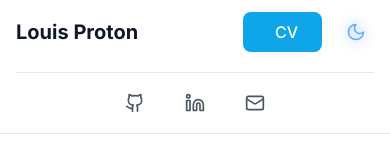
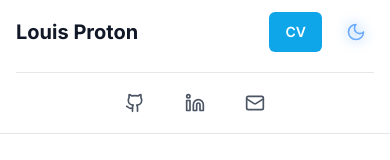
Before and after one commit to Kherops/portfoliopro, a React (Vite) app: page / in a window 390 px wide. Shown: the top 160 px of the page. Built offline with nearby package versions, Linux system fonts and the light colour scheme.

Commit message:
fix alignement bouton CV mobile

```diff
--- a/src/components/Footer.jsx
+++ b/src/components/Footer.jsx
@@ -69,9 +69,7 @@ const Footer = () => {
             {/* Copyright & Credits */}
             <div className="text-center text-gray-500 dark:text-gray-400">
               <p className="flex items-center justify-center gap-1 text-sm">
-                © 2025 Louis PROTON. Développé avec
-                <Heart size={14} className="text-red-500" />
-                et React + Tailwind CSS
+                © 2025 Louis PROTON
               </p>
               <p className="text-xs mt-2">
                 Développeur Web & Futur Étudiant en Cybersécurité
--- a/src/components/Navbar.jsx
+++ b/src/components/Navbar.jsx
@@ -53,13 +53,18 @@ const Navbar = ({ darkMode, toggleDarkMode }) => {
               </button>
             </div>
 
-            {/* CV Download Button */}
+            {/* ✅ CV Download Button (fix centré mobile + desktop) */}
             <button
               onClick={handleCVOpen}
-              className="btn-primary flex items-center space-x-2"
+              className="btn-primary inline-flex items-center justify-center h-10 px-4 rounded-md"
             >
-              <span className="hidden sm:inline">Voir le CV</span>
-              <span className="sm:hidden">CV</span>
+              {/* Desktop */}
+              <span className="hidden sm:inline-block font-semibold text-sm">Voir le CV</span>
+
+              {/* Mobile */}
+              <span className="sm:hidden inline-block font-semibold text-sm leading-none h-full flex items-center justify-center">
+                CV
+              </span>
             </button>
 
             {/* Dark Mode Toggle */}
```
